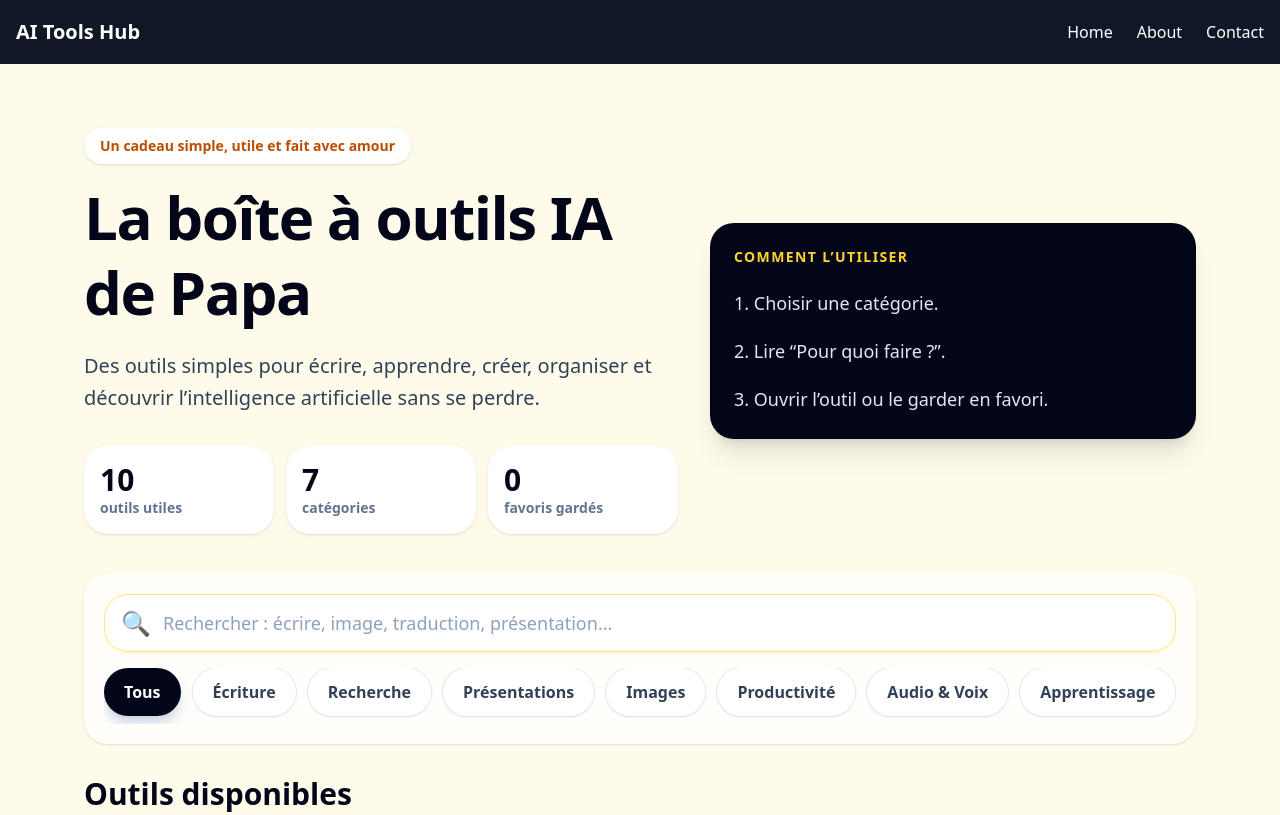
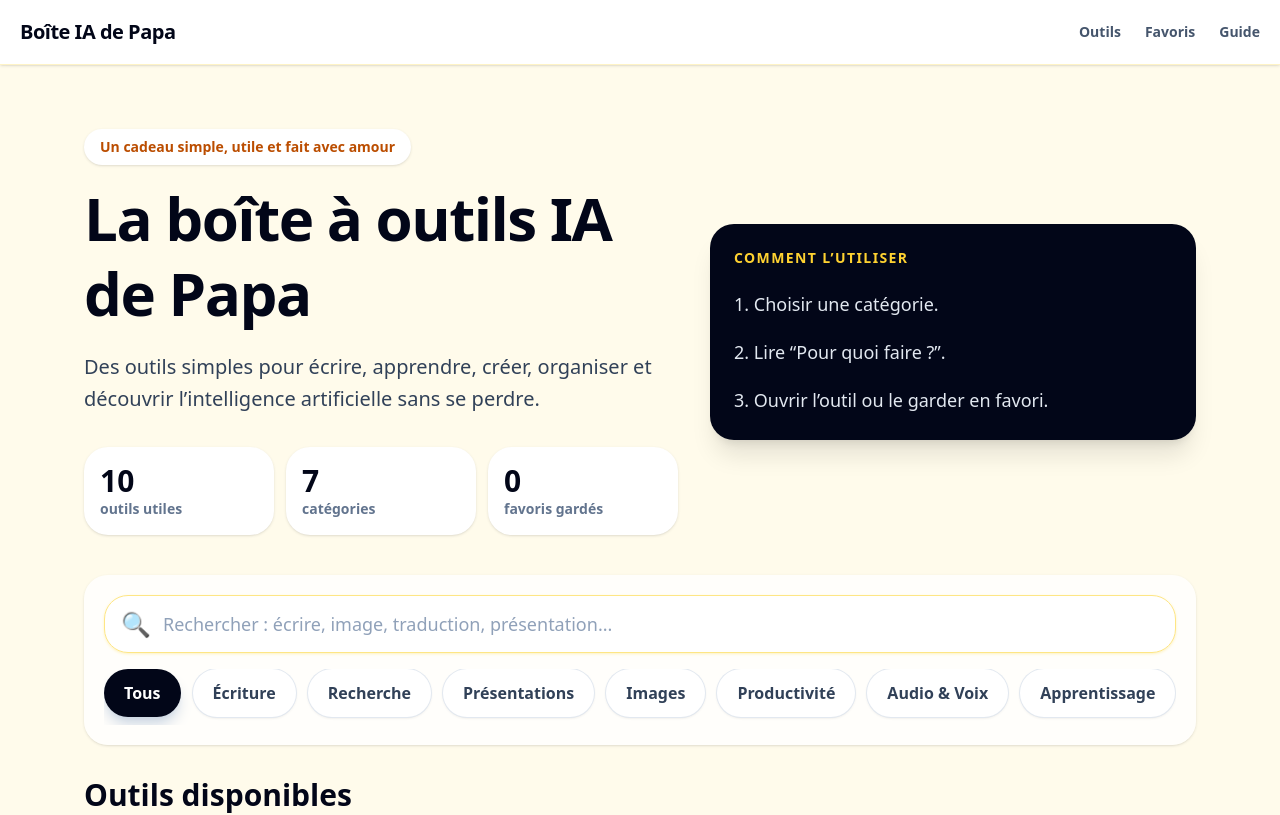
Before and after one commit to MerveilleDivine/my-dads-app, a React (Vite) app: page / in a window 1280 px wide. Shown: the top 815 px of the page. Built offline with nearby package versions, Linux system fonts and the light colour scheme.

Commit message:
fix: replace broken navbar routes with page anchors

```diff
--- a/src/components/Navbar.tsx
+++ b/src/components/Navbar.tsx
@@ -2,15 +2,15 @@ import { Link } from "react-router-dom";
 
 export default function Navbar() {
   return (
-    <nav className="bg-gray-900 text-white shadow-lg">
-      <div className="max-w-7xl mx-auto px-4 flex items-center justify-between h-16">
-        <Link to="/" className="text-xl font-bold hover:text-blue-400 transition">
-          AI Tools Hub
+    <nav className="border-b border-amber-100 bg-white/90 text-slate-900 shadow-sm backdrop-blur">
+      <div className="mx-auto flex h-16 max-w-7xl items-center justify-between px-5">
+        <Link to="/" className="text-lg font-black tracking-tight text-slate-950 transition hover:text-amber-700 md:text-xl">
+          Boîte IA de Papa
         </Link>
-        <div className="space-x-6 hidden md:flex">
-          <Link to="/" className="hover:text-blue-400">Home</Link>
-          <Link to="/about" className="hover:text-blue-400">About</Link>
-          <Link to="/contact" className="hover:text-blue-400">Contact</Link>
+        <div className="hidden items-center gap-6 text-sm font-bold text-slate-600 md:flex">
+          <a href="#outils" className="hover:text-amber-700">Outils</a>
+          <a href="#favoris" className="hover:text-amber-700">Favoris</a>
+          <a href="#guide" className="hover:text-amber-700">Guide</a>
         </div>
       </div>
     </nav>
```
